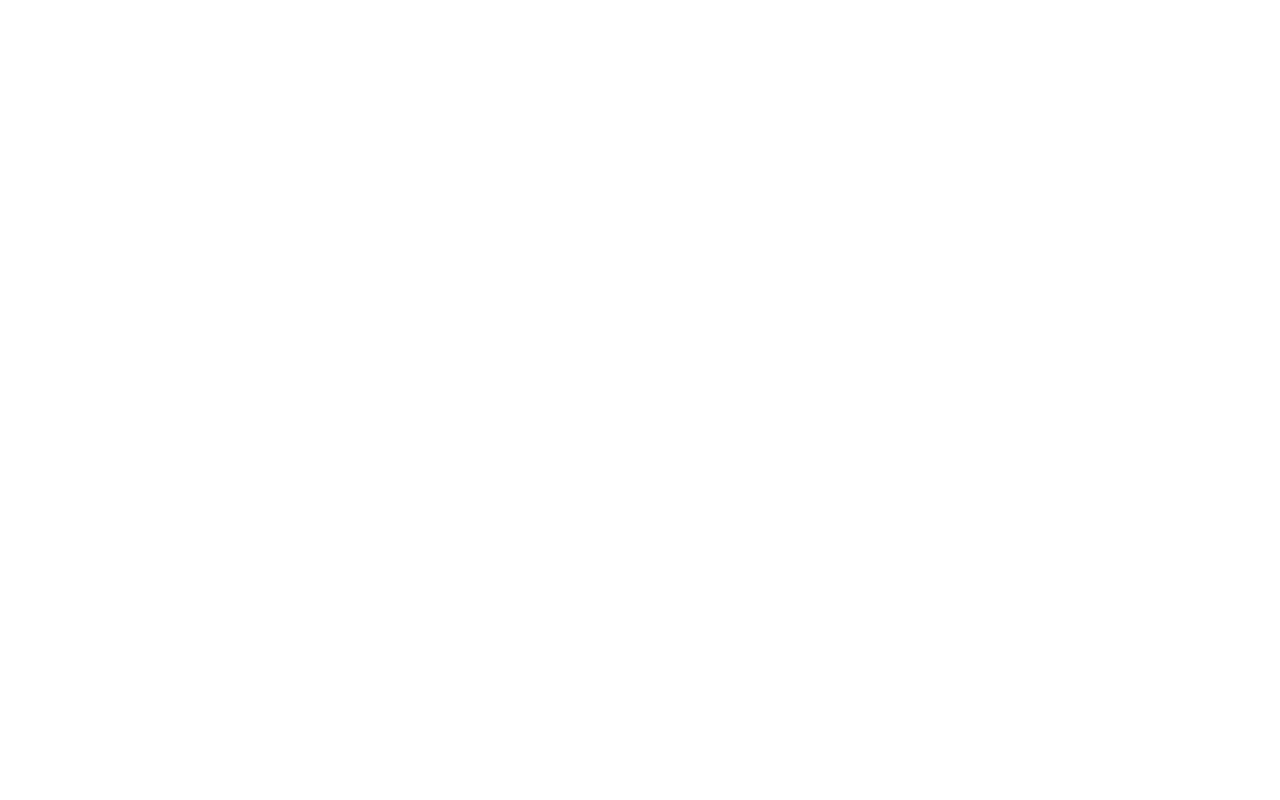
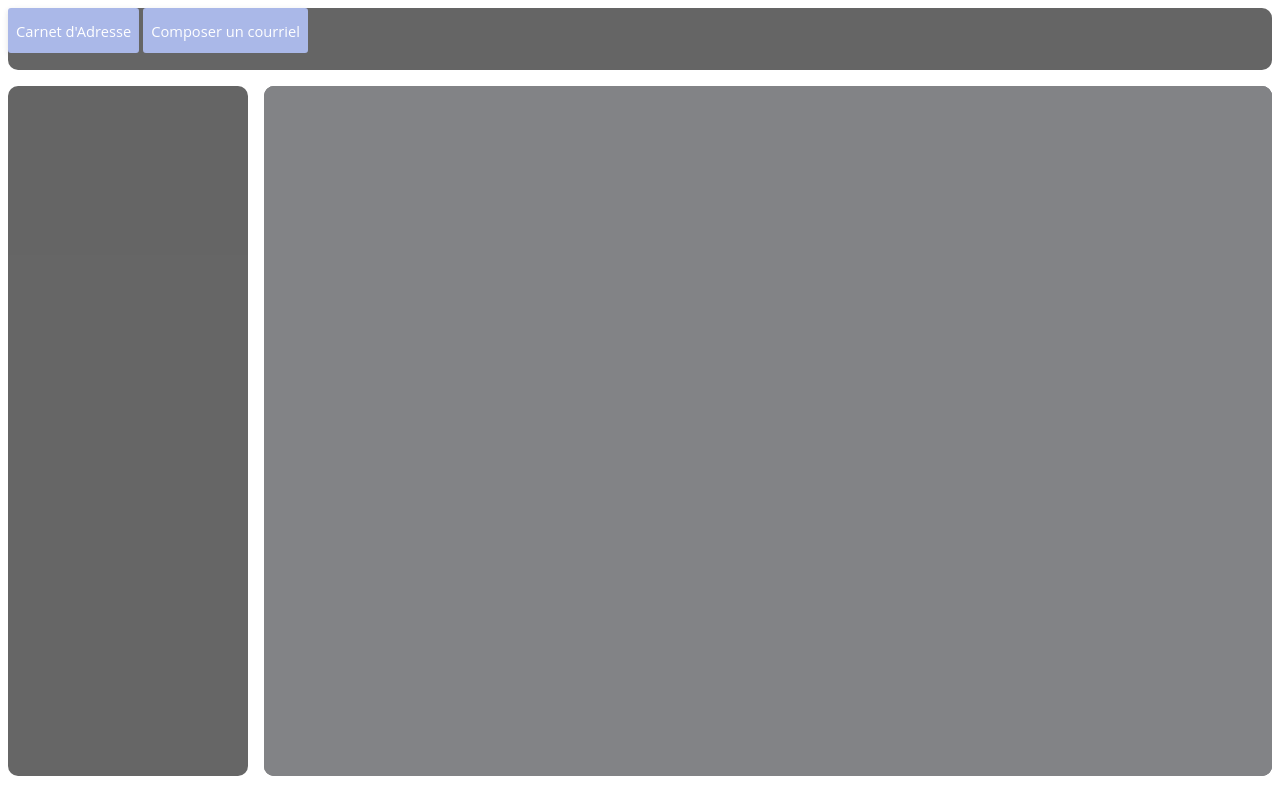
Before and after one commit to jac267/ProjetWebPropre, a plain HTML site: page index.html in a window 1280 px wide. Drawn offline with Linux system fonts and the light colour scheme.

Commit message:
grid systeme

```diff
--- a/index.html
+++ b/index.html
@@ -1,5 +1,40 @@
 <!DOCTYPE html>
 <html lang="en">
-  <head> </head>
-  <body></body>
+  <head>
+    <link rel="stylesheet" href="style/main.css" />
+    <link rel="stylesheet" href="style/normalizebutton.css" />
+  </head>
+  <body>
+    <!-- Pop up pour ajouter des contacts dans le carnet d'adresse-->
+    <div class="popup-modifier-carnet"></div>
+
+    <!-- La navigation bar (les boutons pour basculer de Composer aux carnet d'adresse)-->
+    <div class="navigation-bar">
+      <button class="normalize-button" onclick="showCarnetAdresse()">
+        <span class="text">Carnet d'Adresse</span>
+      </button>
+
+      <button class="normalize-button" onclick="showComposer()">
+        <span class="text">Composer un courriel</span>
+      </button>
+    </div>
+
+    <!-- La liste de tous les couriels recus -->
+    <div class="list-couriel" id="liste-couriel"></div>
+
+    <!-- l'interface du carnet d'adresse -->
+    <div
+      class="carnet-adresse interface-interchangable"
+      id="carnet-adresse"
+    ></div>
+
+    <!-- l'interface pour composer un couriel -->
+    <div
+      class="composer-couriel interface-interchangable"
+      id="composer-couriel"
+    ></div>
+
+    <!-- l'interface pour lire un couriel -->
+    <div class="lire-couriel interface-interchangable" id="lire-couriel"></div>
+  </body>
 </html>
--- /dev/null
+++ b/style/main.css
@@ -0,0 +1,58 @@
+body {
+  height: 98vh;
+
+  display: grid;
+  grid-template-columns: repeat(5, 1fr);
+  grid-template-rows: repeat(10, 1fr);
+  gap: 2vh;
+
+  opacity: 0.6;
+  background-color: none;
+}
+
+body > div {
+  border-radius: 10px;
+}
+
+.navigation-bar {
+  height: 100%;
+  width: 100%;
+
+  grid-column-start: 1;
+  grid-column-end: 6;
+  grid-row-start: 0;
+  grid-row-end: 2;
+
+  background-color: black;
+}
+
+/* carnet-adresse, composer-couriel lire-couriel sont aux meme endroit sure la grille */
+/* car il sont interchangable */
+
+.interface-interchangable {
+  min-height: 100%;
+
+  grid-column-start: 2;
+  grid-column-end: 6;
+  grid-row-start: 2;
+  grid-row-end: 11;
+
+  background-color: rgb(48, 49, 54);
+
+  box-sizing: border-box;
+
+  overflow: hidden;
+}
+
+.list-couriel {
+  min-height: 100%;
+
+  grid-column-start: 1;
+  grid-column-end: 1;
+  grid-row-start: 2;
+  grid-row-end: 11;
+
+  background-color: black;
+
+  box-sizing: border-box;
+}
--- /dev/null
+++ b/style/normalizebutton.css
@@ -0,0 +1,28 @@
+.normalize-button {
+  position: relative;
+
+  display: inline-block;
+  font-family: Whitney, "Open Sans", Helvetica, sans-serif;
+  font-weight: 400;
+  font-size: 11pt;
+  border-radius: 3px;
+  cursor: pointer;
+  height: 45px;
+  width: fit-content;
+  box-shadow: 0 2px 6px 0 rgba(0, 0, 0, 0.2);
+}
+
+.normalize-button {
+  background-color: #7289da;
+  border: 2px solid #7289da;
+  color: #fff;
+}
+.normalize-button:hover {
+  transform: translateY(1px);
+}
+.normalize-button:active {
+  transform: translateY(2px);
+}
+.normalize-button {
+  outline: transparent !important;
+}
```
Also changed, not shown: script/animatedBackground.js (added, +24 -0 lines).
